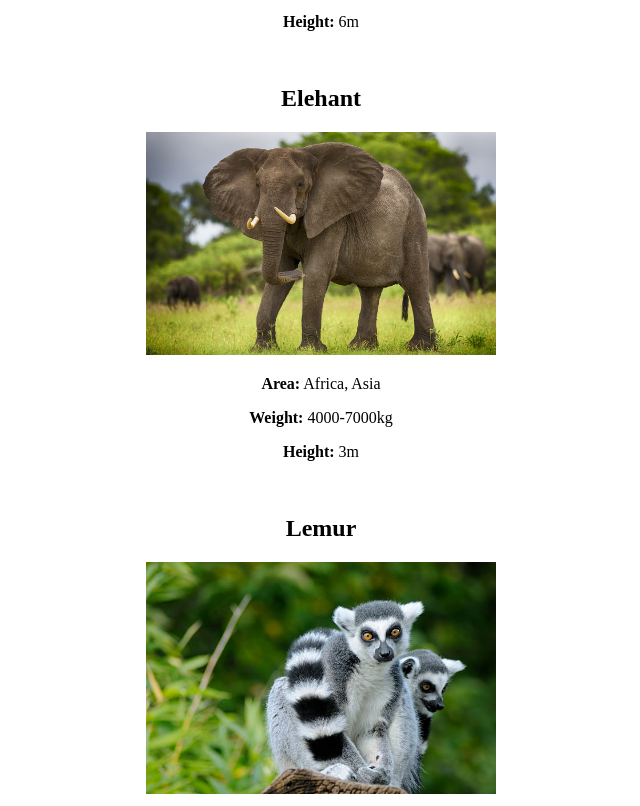
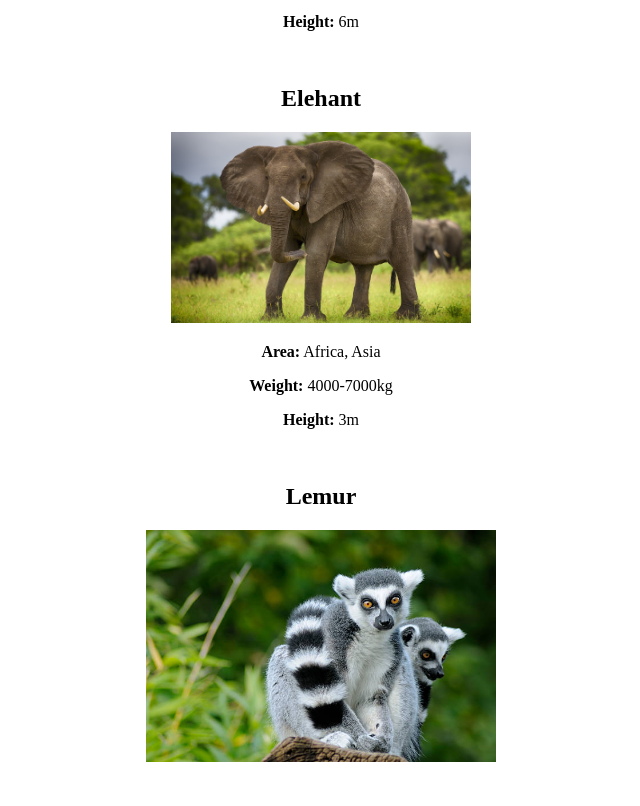
Before and after one commit to uralsamurai/PrakSP, a plain HTML site: page index.html in a window 1280 px wide. Shown: the part 1262-2068 px from the top of the page, without its empty margins (319-959 px from the left). After the commit the page ends 2036 px from the top, so only its background shows below. Drawn offline with Linux system fonts and the light colour scheme.

Commit message:
little update

```diff
--- a/index.html
+++ b/index.html
@@ -20,7 +20,7 @@
 <p><b>Height:</b> 6m</p>
 <br>
 <h2>Elehant</h2>
-<img width=350px src="pictures/elephant.jpg">
+<img width=300px src="pictures/elephant.jpg">
 <p><b>Area:</b> Africa, Asia</p>
 <p><b>Weight:</b> 4000-7000kg</p>
 <p><b>Height:</b> 3m</p>
```
